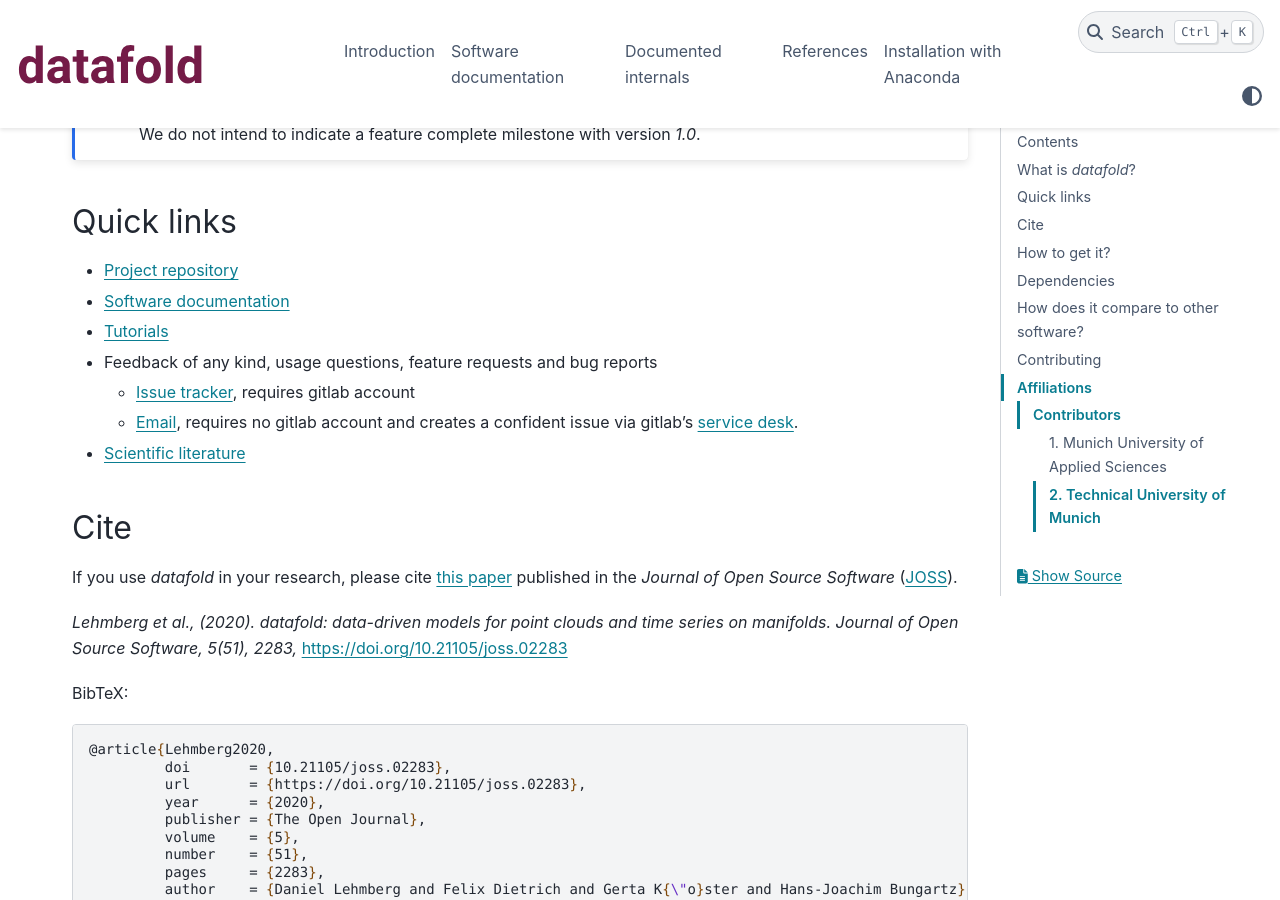
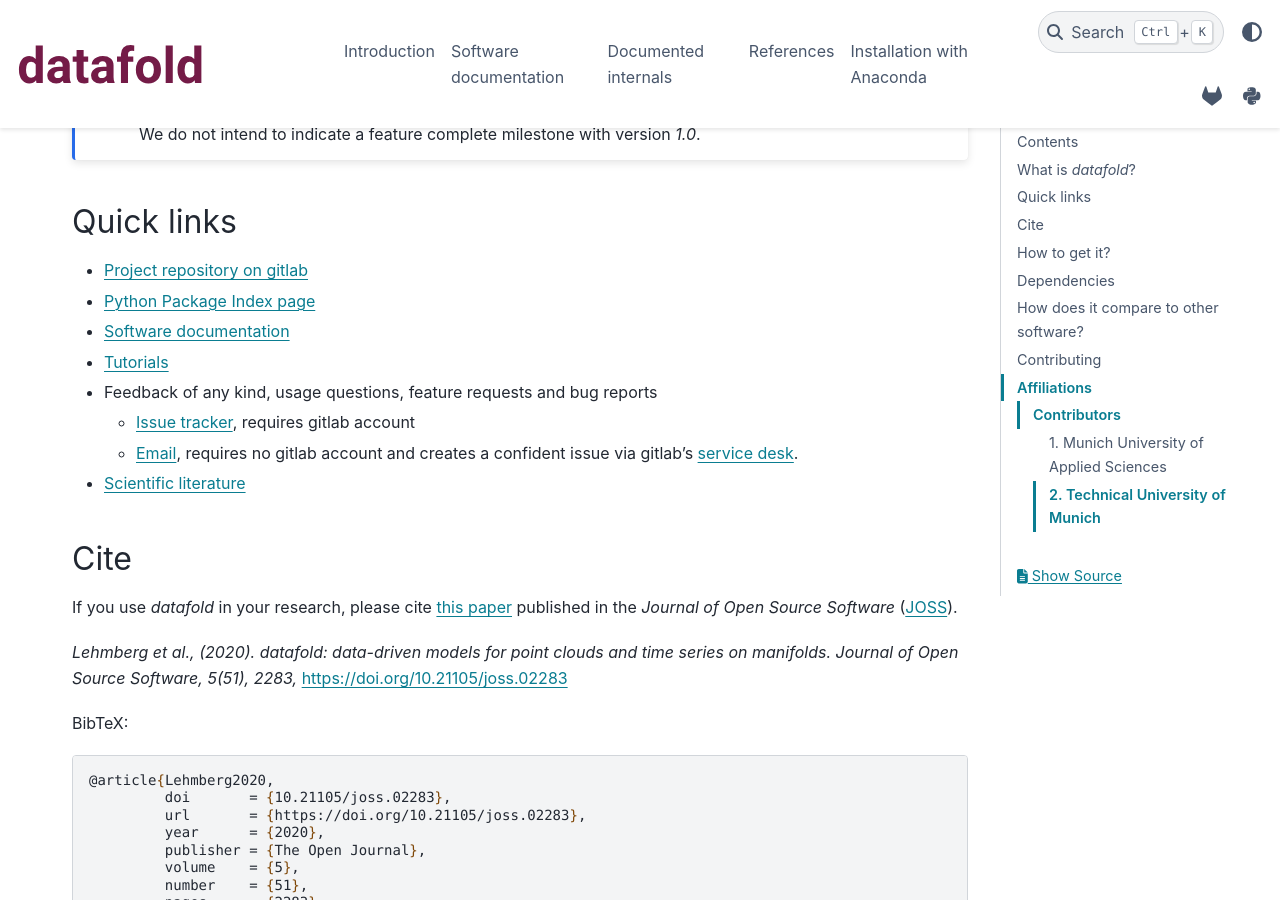
Before and after one commit to datafold-dev/datafold, a Sphinx documentation site: the page built from doc/source/index.rst, in a window 1280 px wide and 900 px high, scrolled down 1661 px. Built offline with Sphinx 7.4.7 and the PyData theme 0.15.4, drawn with Linux system fonts in a browser that asks for light colours; formulas are drawn with MathJax 3; pages that are not in the unit, such as notebooks, are missing from menus; the version number could not be read and is left out.

Commit message:
make icons for pypi and gitlab in docs

```diff
--- a/README.rst
+++ b/README.rst
@@ -66,7 +66,8 @@
 Quick links
 ===========
 
-* `Project repository <https://gitlab.com/datafold-dev/datafold>`__
+* `Project repository on gitlab <https://gitlab.com/datafold-dev/datafold>`__
+* `Python Package Index page <https://pypi.org/project/datafold/>`__
 * `Software documentation <https://datafold-dev.gitlab.io/datafold/>`__
 * `Tutorials <https://datafold-dev.gitlab.io/datafold/tutorial_index.html>`__
 * Feedback of any kind, usage questions, feature requests and bug reports
--- a/doc/source/conf.py
+++ b/doc/source/conf.py
@@ -216,7 +216,7 @@
 #  https://github.com/agronholm/sphinx-autodoc-typehints/issues/47
 #  in order to have not a mix between some links that work and many that don't
 #  pandas is unfortunately excluded for now
-#  a solution would be to make an own .inv fil, that replaces the short links to
+#  a solution would be to make an own .inv file, that replaces the short links to
 #  deep-links (see github issue)
 #  "pandas": ("http://pandas.pydata.org/pandas-docs/dev", None)
 #  ~
@@ -291,6 +291,22 @@
 html_theme = "pydata_sphinx_theme"
 html_logo = "_static/img/datafold_logo_pre.svg"
 
+html_theme_options = {
+    "icon_links": [
+        {
+            "name": "GitLab",
+            "url": "https://gitlab.com/datafold-dev/datafold/",
+            "icon": "fab fa-gitlab",
+        },
+        {
+            "name": "PyPI",
+            "url": "https://pypi.org/project/datafold/",
+            "icon": "fab fa-python",
+        },
+    ],
+    "icon_links_label": "Quick Links",
+}
+
 
 # Add any paths that contain custom static files (such as style sheets) here,
 # relative to this directory. They are copied after the builtin static files,
--- a/requirements-dev.txt
+++ b/requirements-dev.txt
@@ -10,7 +10,7 @@
 nbsphinx-link==1.3.0
 nose>=1.3.7,<1.4.0
 pre-commit>=2.1.1,<3.0.0
-pydata-sphinx-theme==0.4.3
+pydata-sphinx-theme==0.5.0
 pydmd==0.3.2
 pytest==6.2.2
 scikit-optimize>=0.8.1,<0.9.0
```
